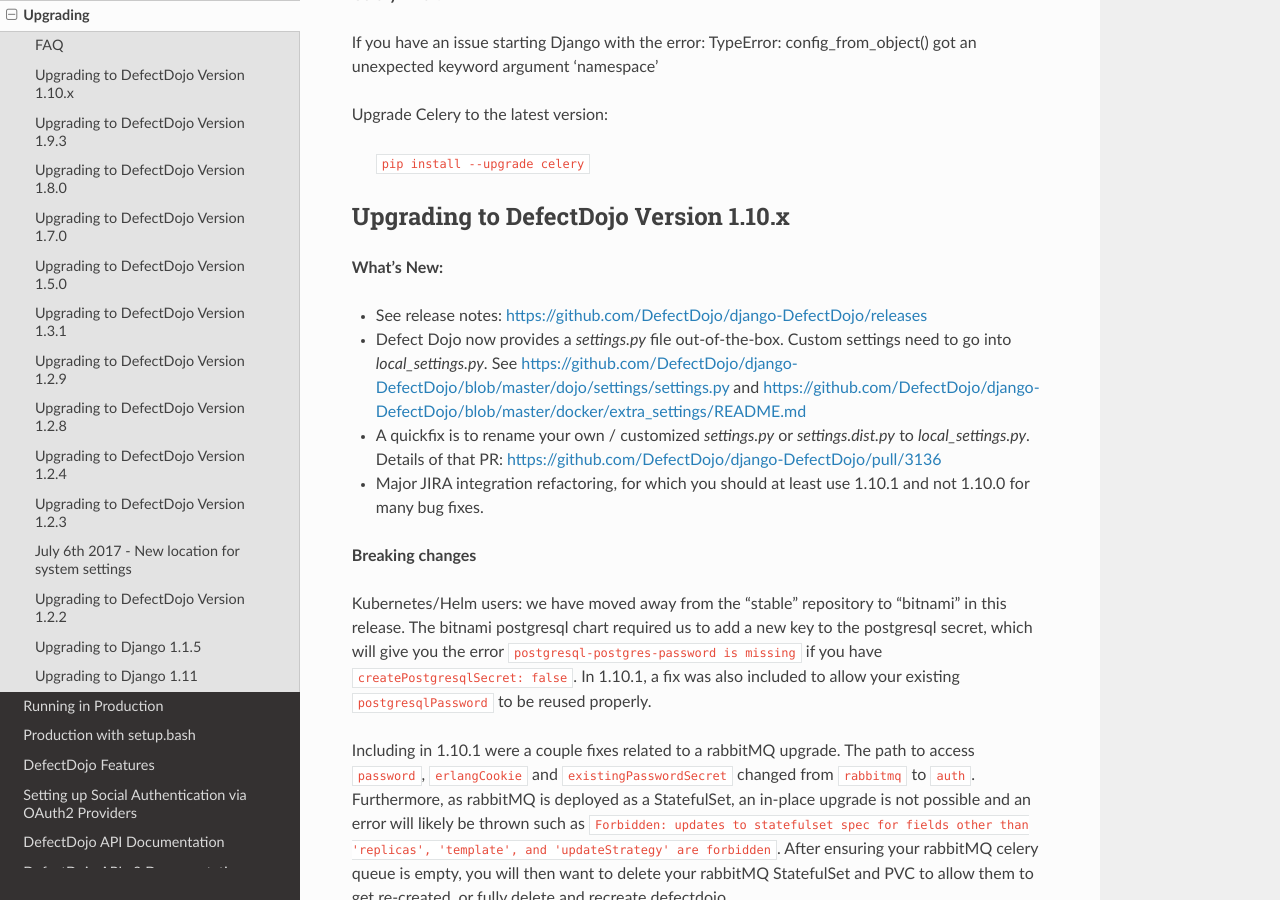
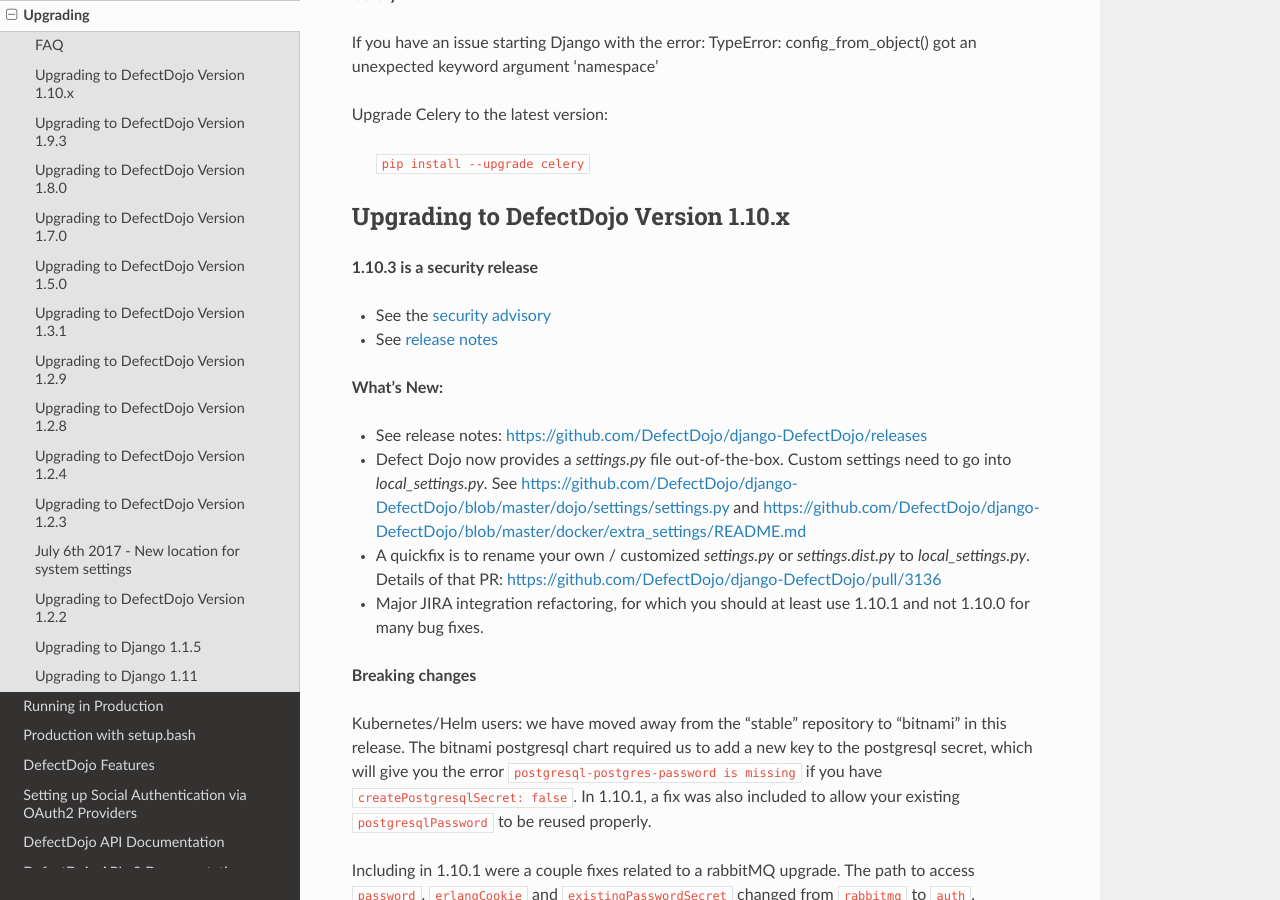
Before and after one commit to DefectDojo/Documentation, a Sphinx documentation site: the page built from docs/upgrading.rst, in a window 1280 px wide and 900 px high, scrolled down 961 px. Built offline with Sphinx 7.4.7 and the Read the Docs theme 2.0.0, drawn with Linux system fonts in a browser that asks for light colours.

Commit message:
Update upgrading.rst

```diff
--- a/docs/upgrading.rst
+++ b/docs/upgrading.rst
@@ -43,6 +43,12 @@
 
 Upgrading to DefectDojo Version 1.10.x
 --------------------------------------
+**1.10.3 is a security release**
+
+- See the `security advisory <https://github.com/DefectDojo/django-DefectDojo/security/advisories/GHSA-96vq-gqr9-vf2c>`_
+- See `release notes <https://github.com/DefectDojo/django-DefectDojo/releases/tag/1.10.3>`_
+
+
 **What's New:**
 
 - See release notes: https://github.com/DefectDojo/django-DefectDojo/releases
```
